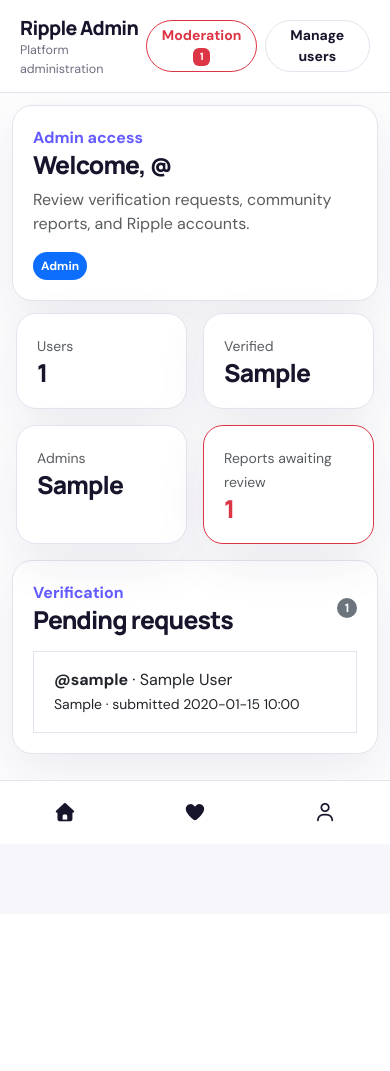
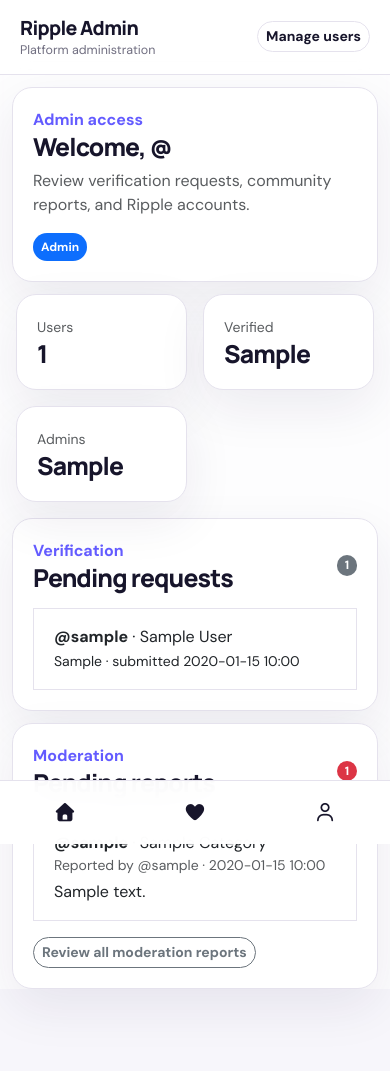
Before and after one commit to drakeg/twitclone, a Python web app: template templates/admin_dashboard.html in a window 390 px wide. Before the commit the page ends 822 px from the top, so only its background shows below. Run offline with Jinja, Linux system fonts and the light colour scheme; the template is opened without the code that fills it: most values are stand-ins (such as "Sample title", 1, 10 or a date in 2020).

Commit message:
Present moderation alongside verification on admin dashboard

```diff
--- a/templates/admin_dashboard.html
+++ b/templates/admin_dashboard.html
@@ -6,22 +6,65 @@
         <h1>Ripple Admin</h1>
         <small>{% if current_user.is_super_admin %}Super Admin control center{% else %}Platform administration{% endif %}</small>
     </div>
-    <div class="d-flex gap-2"><a class="btn btn-outline-danger btn-sm" href="{{ url_for('admin.moderation_queue') }}">Moderation{% if moderation_count %} <span class="badge text-bg-danger">{{ moderation_count }}</span>{% endif %}</a><a class="btn btn-secondary btn-sm" href="{{ url_for('admin.admin_users') }}">Manage users</a></div>
+    <a class="btn btn-secondary btn-sm" href="{{ url_for('admin.admin_users') }}">Manage users</a>
 </header>
+
 <section class="surface-card">
     <div class="d-flex justify-content-between align-items-start gap-3 flex-wrap">
-        <div><span class="auth-kicker">Admin access</span><h2 class="mb-2">Welcome, @{{ current_user.username }}</h2><p class="text-muted mb-0">Review verification requests, community reports, and Ripple accounts.</p></div>
-        <span class="badge rounded-pill {% if current_user.is_super_admin %}text-bg-dark{% else %}text-bg-primary{% endif %} p-2">{% if current_user.is_super_admin %}Super Admin{% else %}Admin{% endif %}</span>
+        <div>
+            <span class="auth-kicker">Admin access</span>
+            <h2 class="mb-2">Welcome, @{{ current_user.username }}</h2>
+            <p class="text-muted mb-0">Review verification requests, community reports, and Ripple accounts.</p>
+        </div>
+        <span class="badge rounded-pill {% if current_user.is_super_admin %}text-bg-dark{% else %}text-bg-primary{% endif %} p-2">
+            {% if current_user.is_super_admin %}Super Admin{% else %}Admin{% endif %}
+        </span>
     </div>
 </section>
+
 <section class="row g-3 px-3 mb-3" aria-label="Platform summary">
-    <div class="col-6 col-md-3"><div class="surface-card m-0 h-100"><small class="text-muted">Users</small><h2 class="mb-0">{{ total_users }}</h2></div></div>
-    <div class="col-6 col-md-3"><div class="surface-card m-0 h-100"><small class="text-muted">Verified</small><h2 class="mb-0">{{ verified_users }}</h2></div></div>
-    <div class="col-6 col-md-3"><div class="surface-card m-0 h-100"><small class="text-muted">Admins</small><h2 class="mb-0">{{ admin_users }}</h2></div></div>
-    <div class="col-6 col-md-3"><a class="surface-card m-0 h-100 d-block text-decoration-none {% if moderation_count %}border border-danger{% endif %}" href="{{ url_for('admin.moderation_queue') }}"><small class="text-muted">Reports awaiting review</small><h2 class="mb-0 {% if moderation_count %}text-danger{% endif %}">{{ moderation_count }}</h2></a></div>
+    <div class="col-6 col-md-4"><div class="surface-card m-0 h-100"><small class="text-muted">Users</small><h2 class="mb-0">{{ total_users }}</h2></div></div>
+    <div class="col-6 col-md-4"><div class="surface-card m-0 h-100"><small class="text-muted">Verified</small><h2 class="mb-0">{{ verified_users }}</h2></div></div>
+    <div class="col-6 col-md-4"><div class="surface-card m-0 h-100"><small class="text-muted">Admins</small><h2 class="mb-0">{{ admin_users }}</h2></div></div>
 </section>
+
 <section class="surface-card">
-    <div class="d-flex justify-content-between align-items-center gap-3 mb-3"><div><span class="auth-kicker">Verification</span><h2 class="mb-0">Pending requests</h2></div><span class="badge rounded-pill text-bg-secondary">{{ pending_requests|length }}</span></div>
-    {% if pending_requests %}<div class="list-group">{% for item in pending_requests %}<a class="list-group-item list-group-item-action" href="{{ url_for('admin.review_verification', request_id=item.id) }}"><strong>@{{ item.user.username }}</strong> · {{ item.display_name }}<br><small>{{ item.verification_type|title }} · submitted {{ item.submitted_at.strftime('%Y-%m-%d %H:%M') }}</small></a>{% endfor %}</div>{% else %}<p class="text-muted mb-0">No verification requests are waiting for review.</p>{% endif %}
+    <div class="d-flex justify-content-between align-items-center gap-3 mb-3">
+        <div><span class="auth-kicker">Verification</span><h2 class="mb-0">Pending requests</h2></div>
+        <span class="badge rounded-pill text-bg-secondary">{{ pending_requests|length }}</span>
+    </div>
+    {% if pending_requests %}
+    <div class="list-group">
+        {% for item in pending_requests %}
+        <a class="list-group-item list-group-item-action" href="{{ url_for('admin.review_verification', request_id=item.id) }}">
+            <strong>@{{ item.user.username }}</strong> · {{ item.display_name }}<br>
+            <small>{{ item.verification_type|title }} · submitted {{ item.submitted_at.strftime('%Y-%m-%d %H:%M') }}</small>
+        </a>
+        {% endfor %}
+    </div>
+    {% else %}
+    <p class="text-muted mb-0">No verification requests are waiting for review.</p>
+    {% endif %}
+</section>
+
+<section class="surface-card">
+    <div class="d-flex justify-content-between align-items-center gap-3 mb-3">
+        <div><span class="auth-kicker">Moderation</span><h2 class="mb-0">Pending reports</h2></div>
+        <span class="badge rounded-pill {% if moderation_count %}text-bg-danger{% else %}text-bg-secondary{% endif %}">{{ moderation_count }}</span>
+    </div>
+    {% if moderation_reports %}
+    <div class="list-group">
+        {% for report, preview in moderation_reports %}
+        <a class="list-group-item list-group-item-action" href="{{ url_for('admin.moderation_queue') }}#report-{{ report.id }}">
+            <strong>@{{ report.author.username }}</strong> · {{ report.category|replace('_', ' ')|title }}<br>
+            <small class="d-block text-muted">Reported by @{{ report.reporter.username }} · {{ report.created_at.strftime('%Y-%m-%d %H:%M') }}</small>
+            <span class="d-block mt-1 text-truncate">{{ preview }}</span>
+        </a>
+        {% endfor %}
+    </div>
+    <div class="mt-3"><a class="btn btn-outline-secondary btn-sm" href="{{ url_for('admin.moderation_queue') }}">Review all moderation reports</a></div>
+    {% else %}
+    <p class="text-muted mb-0">No community reports are waiting for review.</p>
+    {% endif %}
 </section>
 {% endblock %}
```
